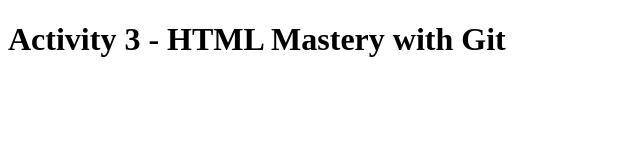
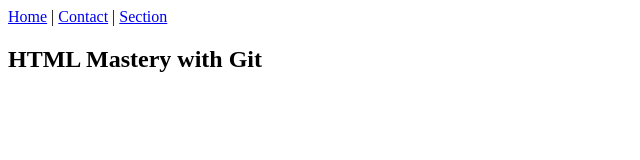
Before and after one commit to JessyCriz/HTML_Semantic_Activity, a plain HTML site: page index.html in a window 1280 px wide. Shown: the whole page, without its empty margins (0-640 px from the left). Drawn offline with Linux system fonts and the light colour scheme.

Commit message:
Basic HTML structure set up

```diff
--- a/index.html
+++ b/index.html
@@ -6,7 +6,15 @@
     <title>Activity3</title>
 </head>
 <body>
-    <h1>Activity 3 - HTML Mastery with Git</h1>
+    <main>
+        <nav>
+            <a href="Home">Home</a>  |
+            <a href="Contact">Contact</a>  |
+            <a href="Section">Section</a>
+        </nav>
+        <h2>HTML Mastery with Git</h2>
+    </main>
+
 
 </body>
 </html>
```
